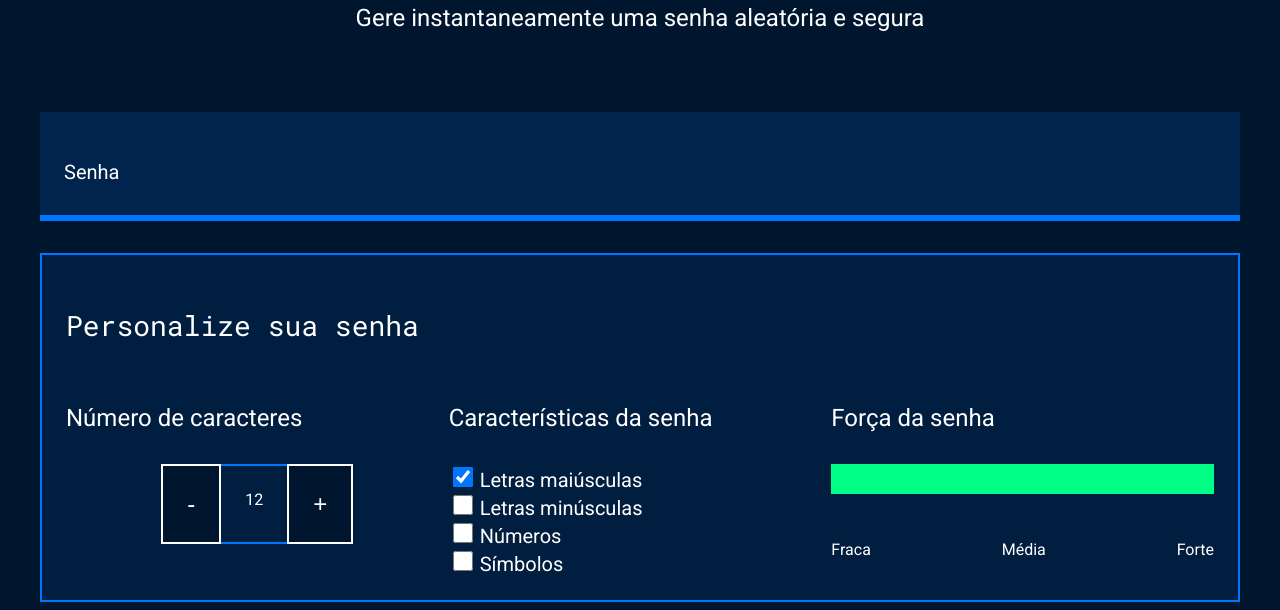
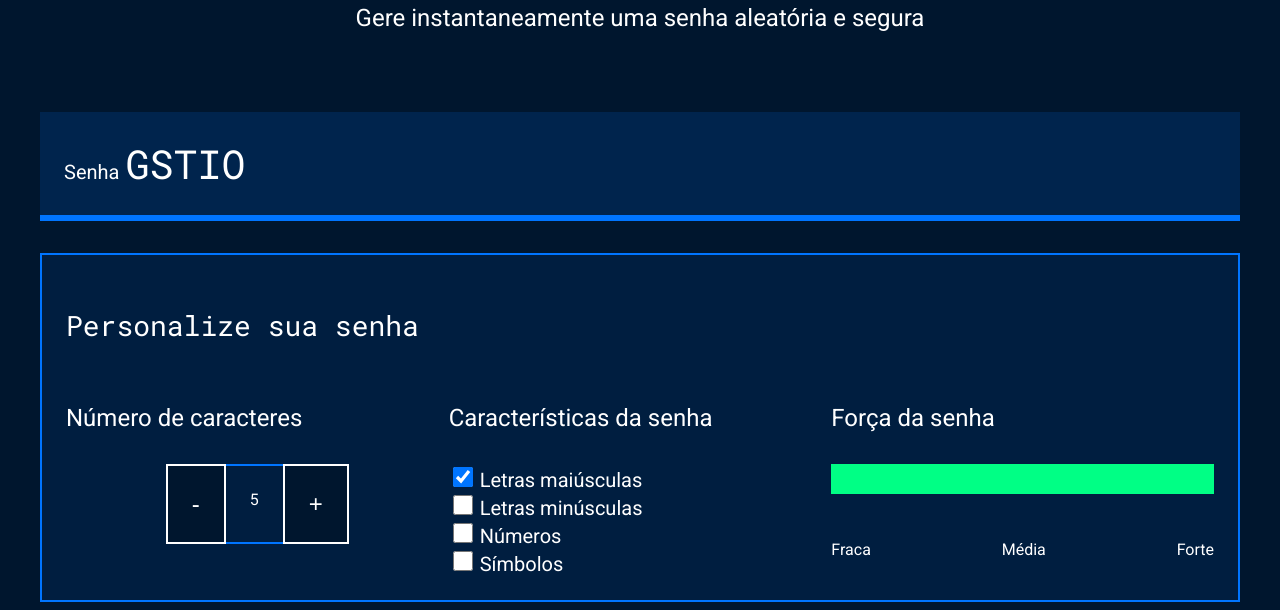
Before and after one commit to leticiarafaela/SenhasSeguras, a plain HTML site: page index.html in a window 1280 px wide. Shown: the part 214-824 px from the top of the page. Drawn offline with Linux system fonts and the light colour scheme.

Commit message:
Add files via upload

```diff
--- a/index.html
+++ b/index.html
@@ -17,7 +17,7 @@
         </div>
         <div class="conteudo-senha">
             <label for="senha">Senha</label>
-            <input name="senha" type="text" id="campo-senha">
+            <input name="senha" type="text" id="campo-senha" readonly>
         </div>
         <div class="parametro">
             <h3 class="parametro-titulo">Personalize sua senha</h3>
--- a/main.js
+++ b/main.js
@@ -1,12 +1,39 @@
    const numeroSenha = document.querySelector('.parametro-senha__texto');
-let tamanhoSenha = 12;
+let tamanhoSenha = 5;
    numeroSenha.textContent = tamanhoSenha;
 
    const botoes = document.querySelectorAll('.parametro-senha__botao');
 
    botoes[0].onclick = diminuiTamanho;
+   botoes[1].onclick = aumentaTamanho;
 
-   function diminuiTamanho(){
-tamanhoSenha = tamanhoSenha-1;
+function diminuiTamanho(){
+if (tamanhoSenha > 1){
+   tamanhoSenha--;
+}
 numeroSenha.textContent = tamanhoSenha;
- }
+geraSenha();
+}
+function aumentaTamanho(){
+    if (tamanhoSenha < 20){
+        tamanhoSenha++;
+    }
+    numeroSenha.textContent = tamanhoSenha;
+    geraSenha();
+   }
+
+   const campoSenha = document.querySelector('#campo-senha');
+
+   const letrasMaiusculas = 'ABCDEFGHIJKLMNOPQRSTUVWXYZ';
+   geraSenha();
+
+
+   function geraSenha(){
+      let senha = '';
+      for (let i=0; i < tamanhoSenha;i++) {
+     let numeroAleatorio = Math.random()*letrasMaiusculas.length;
+     numeroAleatorio = Math.floor(numeroAleatorio);
+     senha = senha + letrasMaiusculas[numeroAleatorio]
+   }
+   campoSenha.value = senha;
+}
```
